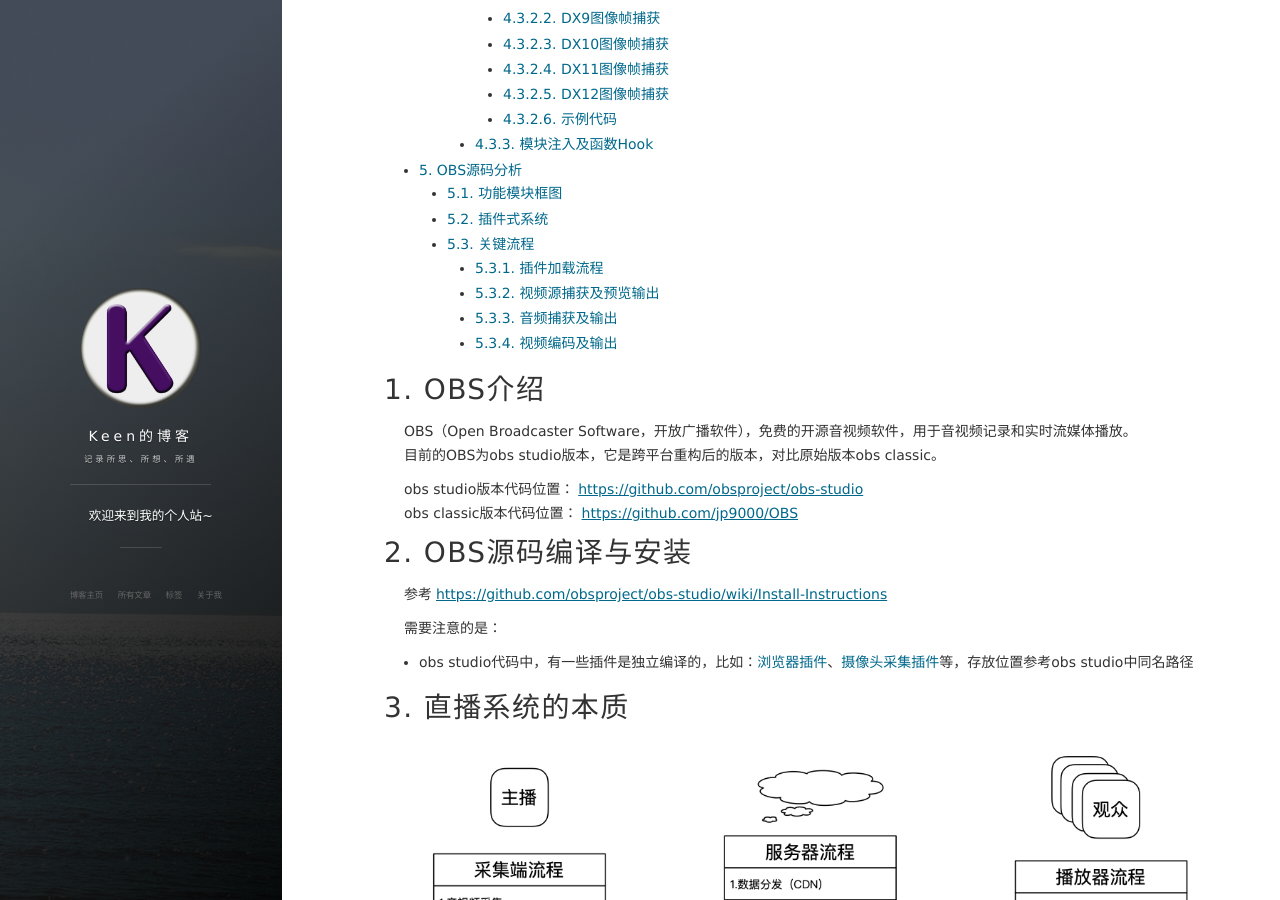
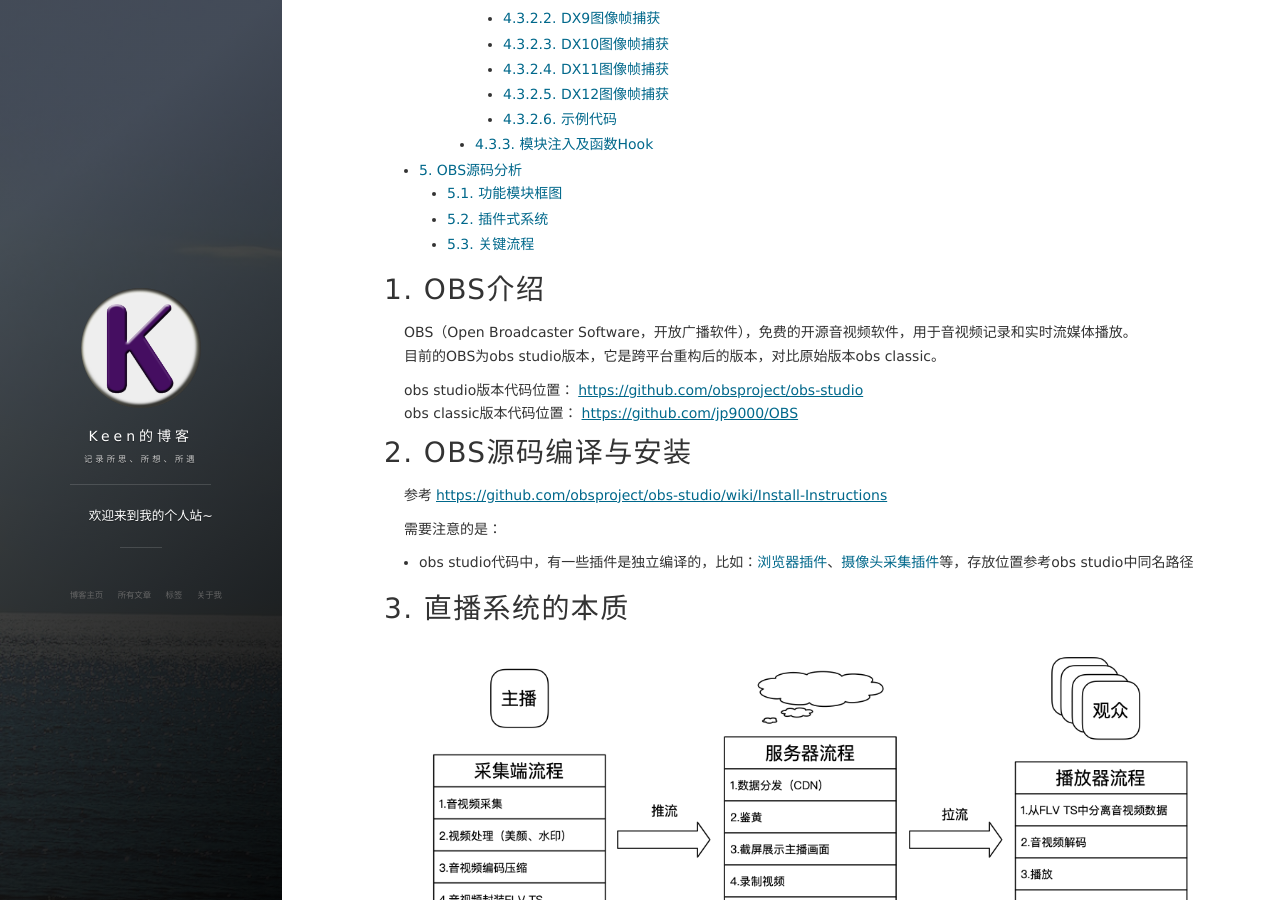
Before and after one commit to Keenjin/Keenjin.github.io, a Jekyll site: the page built from _posts/2020-03-31-obs原理解析.md, in a window 1280 px wide and 900 px high, scrolled down 643 px. Built offline with Jekyll 4.4.1, drawn with Linux system fonts in a browser that asks for light colours; nearby versions of some CDN libraries; comment, search, counter and statistics services are not loaded; some of the changed text lies outside the part shown.

Commit message:
obs总结

```diff
--- a/_posts/2020-03-31-obs原理解析.md
+++ b/_posts/2020-03-31-obs原理解析.md
@@ -38,10 +38,6 @@ tags: 音视频
     - [5.1. 功能模块框图](#51-功能模块框图)
     - [5.2. 插件式系统](#52-插件式系统)
     - [5.3. 关键流程](#53-关键流程)
-        - [5.3.1. 插件加载流程](#531-插件加载流程)
-        - [5.3.2. 视频源捕获及预览输出](#532-视频源捕获及预览输出)
-        - [5.3.3. 音频捕获及输出](#533-音频捕获及输出)
-        - [5.3.4. 视频编码及输出](#534-视频编码及输出)
 
 <!-- /TOC -->
 
@@ -765,10 +761,6 @@ obs设计上的最大目标，应该是兼容和灵活。为了兼容各种平
 
 ## 5.3. 关键流程
 
-### 5.3.1. 插件加载流程
+这里总结了一下整体关键流程，如下图
 
-### 5.3.2. 视频源捕获及预览输出
-
-### 5.3.3. 音频捕获及输出
-
-### 5.3.4. 视频编码及输出
+![png](/images/post/GPU/OBS关键流程.png)
```
Also changed, not shown: images/post/GPU/OBS关键流程.png (added).
